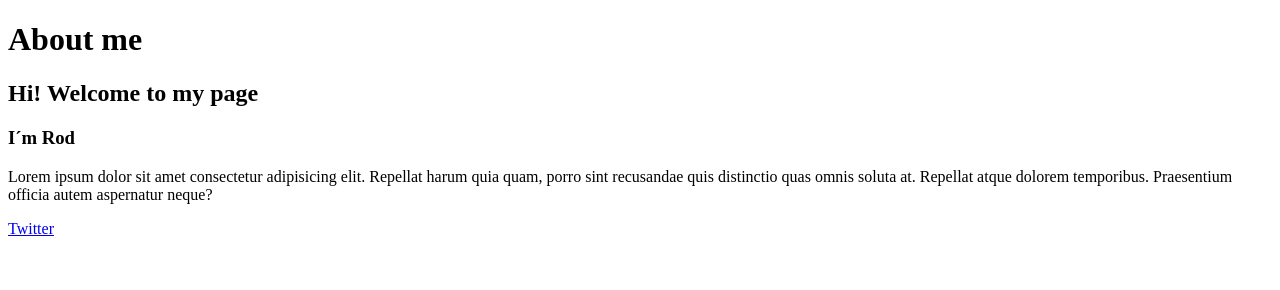
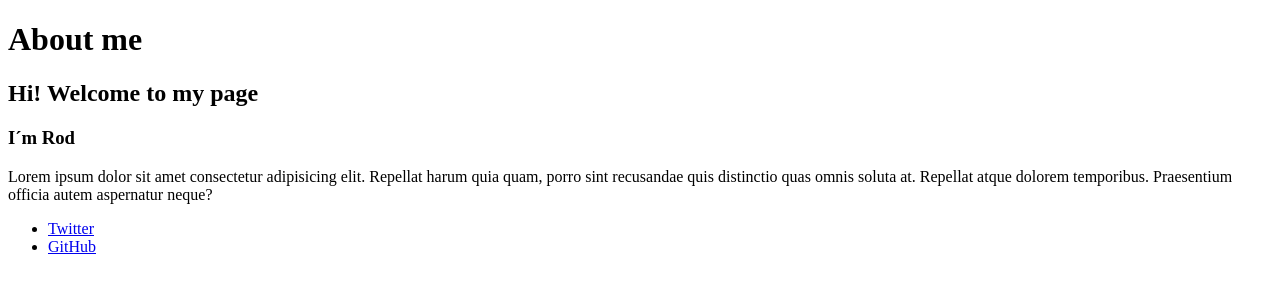
Before and after one commit to danielgerson/GIT-AzulSchool, a plain HTML site: page index.html in a window 1280 px wide. Drawn offline with Linux system fonts and the light colour scheme.

Commit message:
Modified footer HTML

```diff
--- a/index.html
+++ b/index.html
@@ -12,6 +12,11 @@
     <p>Lorem ipsum dolor sit amet consectetur adipisicing elit. Repellat harum quia quam, porro sint recusandae quis distinctio quas omnis soluta at. Repellat atque dolorem temporibus. Praesentium officia autem aspernatur neque?</p>
 
 
-    <footer><a href="https://twitter.com/DinoTeamYT1">Twitter</a></footer>
+    <footer>
+        <ul>
+            <li><a href="https://twitter.com/DinoTeamYT1">Twitter</a></li>
+            <li><a href="https://github.com/danielgerson">GitHub</a></li>
+        </ul>
+    </footer>
 </body>
 </html>
```
